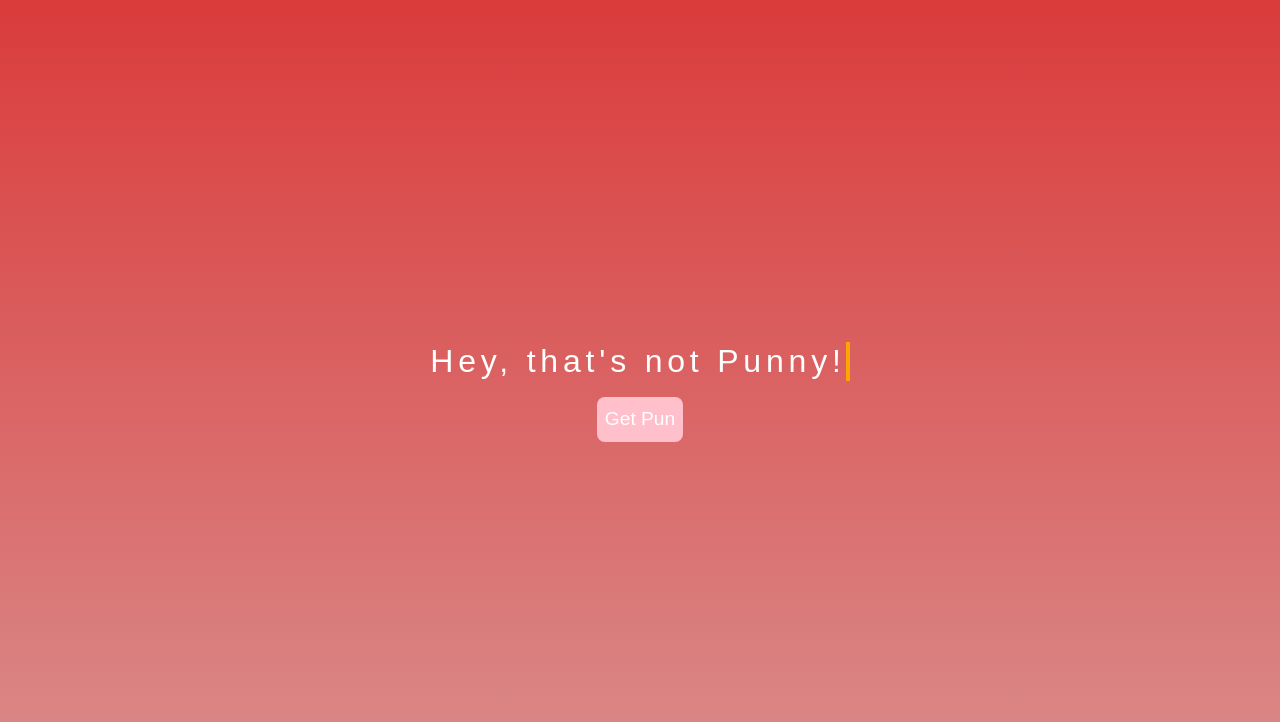
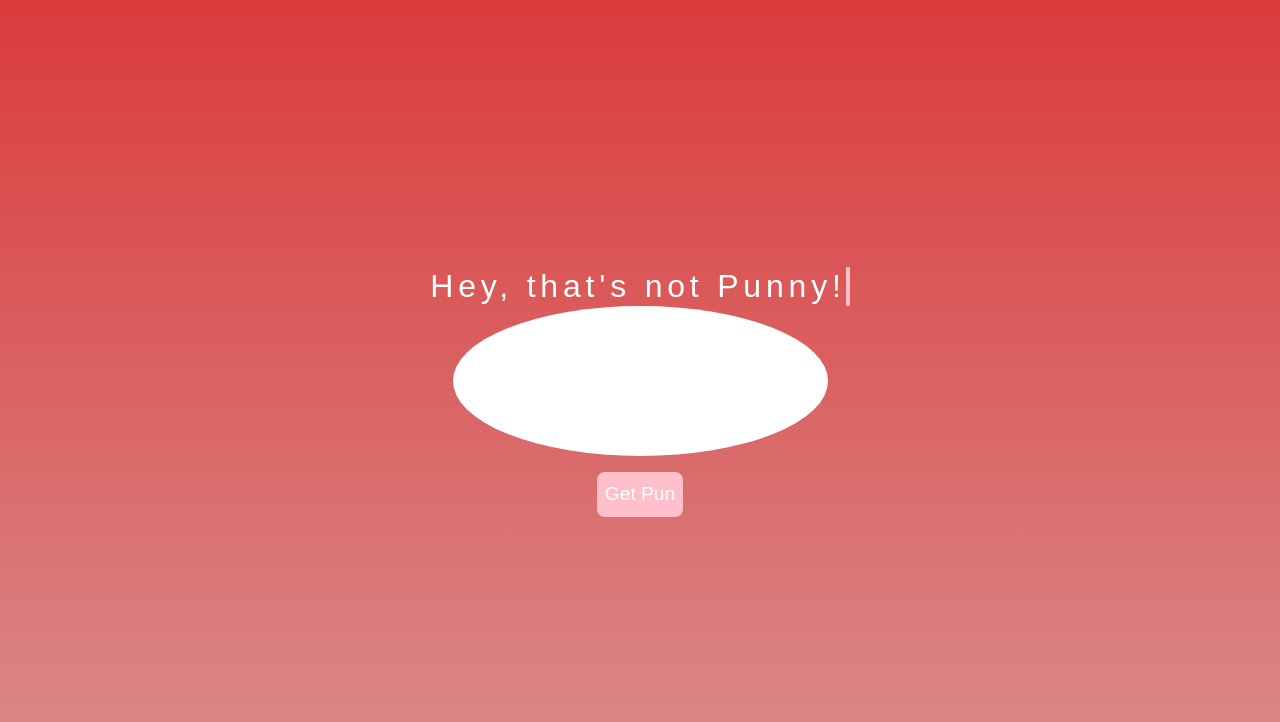
Before and after one commit to elumnica/not-punny, a React (Create React App) app: page / in a window 1280 px wide. Shown: the top 722 px of the page. Built offline with nearby package versions, Linux system fonts and the light colour scheme.

Commit message:
styled a text box for puns

```diff
--- a/src/App.css
+++ b/src/App.css
@@ -22,8 +22,12 @@
 }
 
 .divCloud{
+    background-color: #fff;
+    height: 150px;
+    width: 375px;
+    border-radius: 50%;
+}
 
-}
 /* The typing effect */
 @keyframes typing {
     from { width: 0 }
@@ -33,5 +37,5 @@
   /* The typewriter cursor effect */
 @keyframes blink-caret {
     from, to { border-color: transparent }
-    50% { border-color: orange; }
+    50% { border-color: pink; }
   }
```
